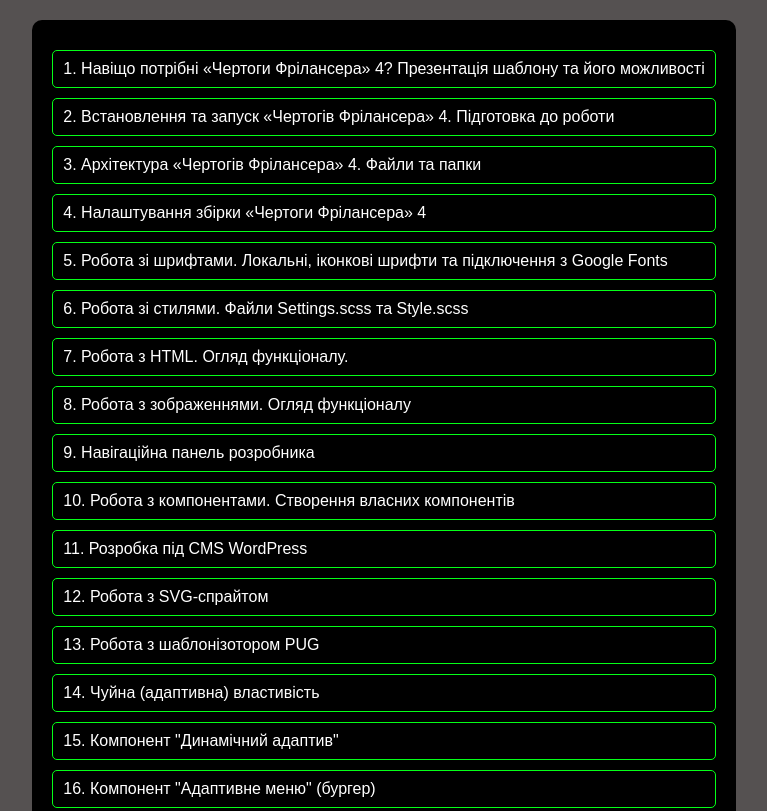
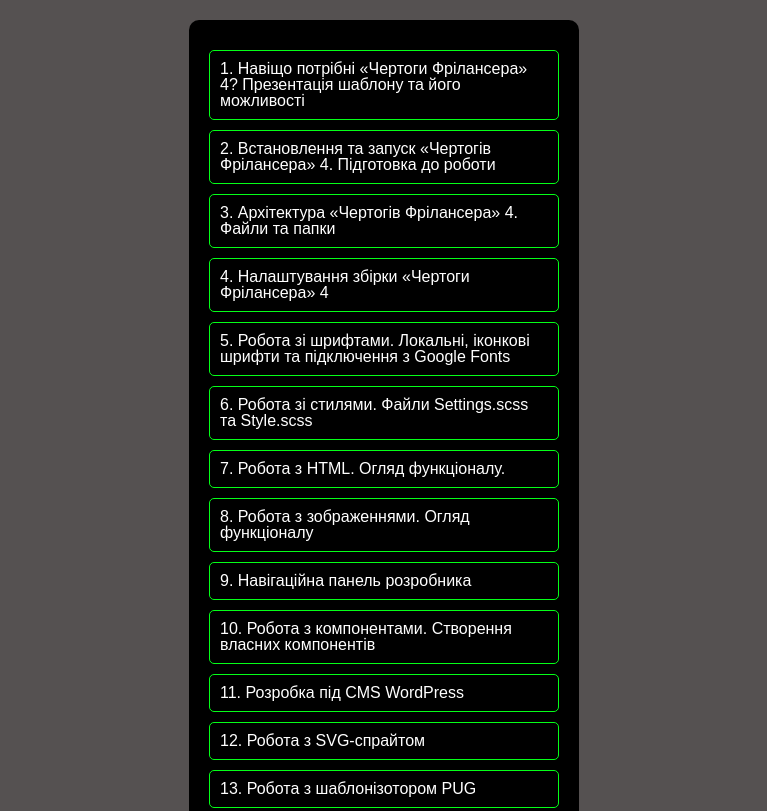
Before and after one commit to jekaboss/-4, a plain HTML site: page index.html in a window 1280 px wide. Shown: the top 811 px of the page, without its empty margins (256-1023 px from the left). Drawn offline with Linux system fonts and the light colour scheme; a script that the page names is missing.

Commit message:
Update styles.css

```diff
--- a/css/styles.css
+++ b/css/styles.css
@@ -16,6 +16,9 @@
 	display: flex;
 	justify-content: start;
 	color: #fff;
+	@media (min-width: 390px){
+		width: 350px;
+	}
 }
 
 .blok__1,
```
